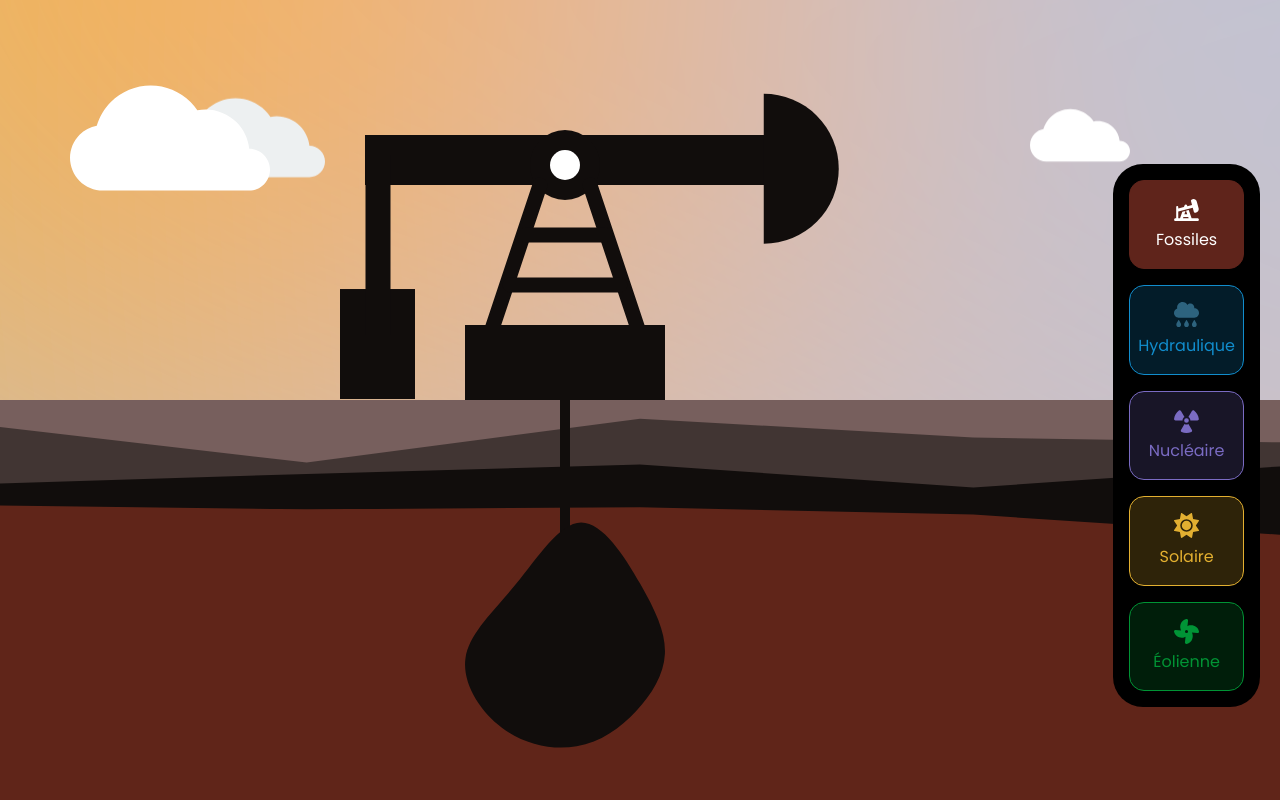
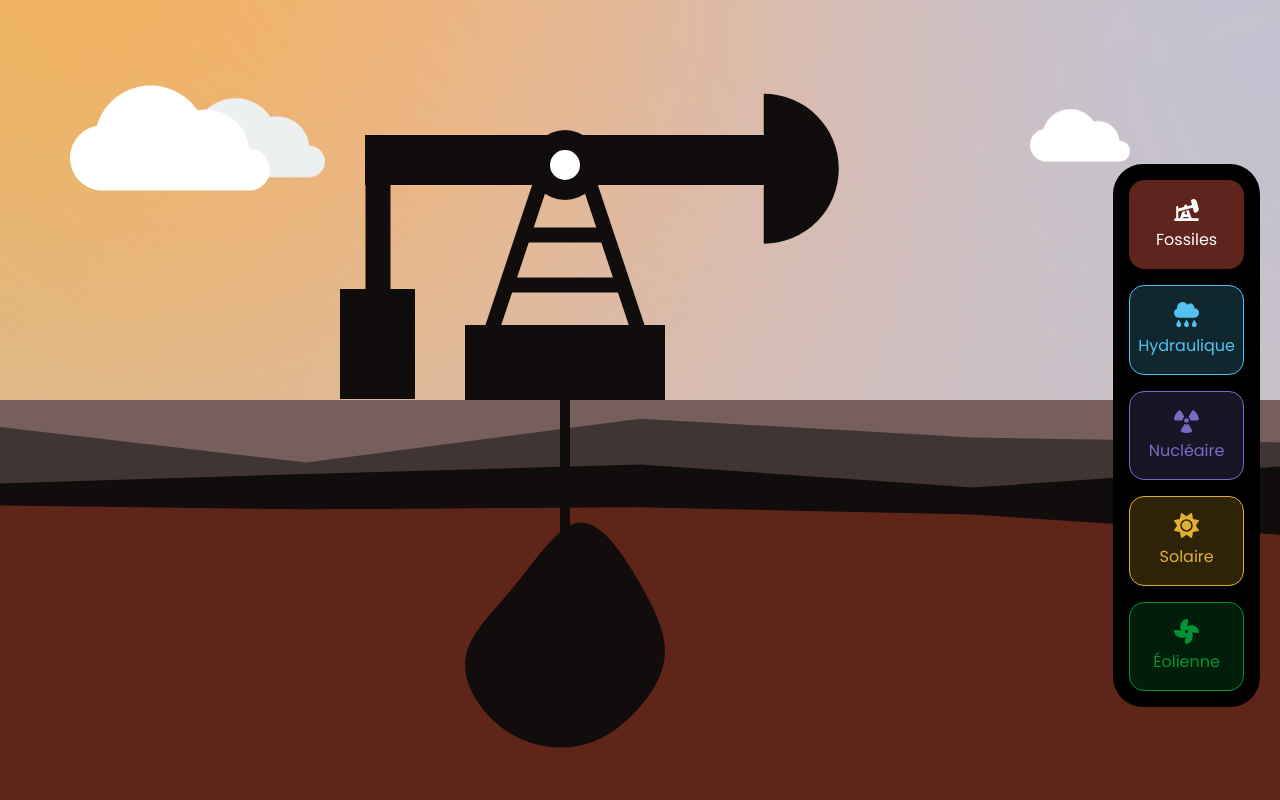
Before and after one commit to Daniel-Mendes/visualdon-energy, a website built with Vite: page index.html in a window 1280 px wide. Shown: the top 800 px of the page. Built offline with nearby package versions, Linux system fonts and the light colour scheme; what @turf/turf would draw is missing.

Commit message:
fixed issue with hydraulic new color

```diff
--- a/assets/scss/hydraulic.scss
+++ b/assets/scss/hydraulic.scss
@@ -37,7 +37,7 @@
     width: 100%;
     height: 150px;
 
-    background-color: #2da2ce;
+    background-color: rgba(var(--color-hydraulic));
   }
 
   #forest-left,
--- a/assets/scss/navigation.scss
+++ b/assets/scss/navigation.scss
@@ -115,8 +115,8 @@
     }
 
     &.hydraulic {
-      filter: invert(38%) sepia(6%) saturate(5482%) hue-rotate(156deg)
-        brightness(78%) contrast(75%);
+      filter: invert(65%) sepia(72%) saturate(498%) hue-rotate(166deg)
+        brightness(97%) contrast(94%);
       background-image: url("../images/cursor/cloud-rain-solid.svg");
     }
 
--- a/assets/scss/variables.scss
+++ b/assets/scss/variables.scss
@@ -3,7 +3,7 @@
   --font-family: "Poppins", sans-serif;
 
   --color-fossil: 95, 36, 27;
-  --color-hydraulic: 17, 141, 205;
+  --color-hydraulic: 84, 195, 241;
   --color-nuclear: 122, 107, 195;
   --color-solar: 227, 176, 48;
   --color-wind: 0, 148, 53;
```
